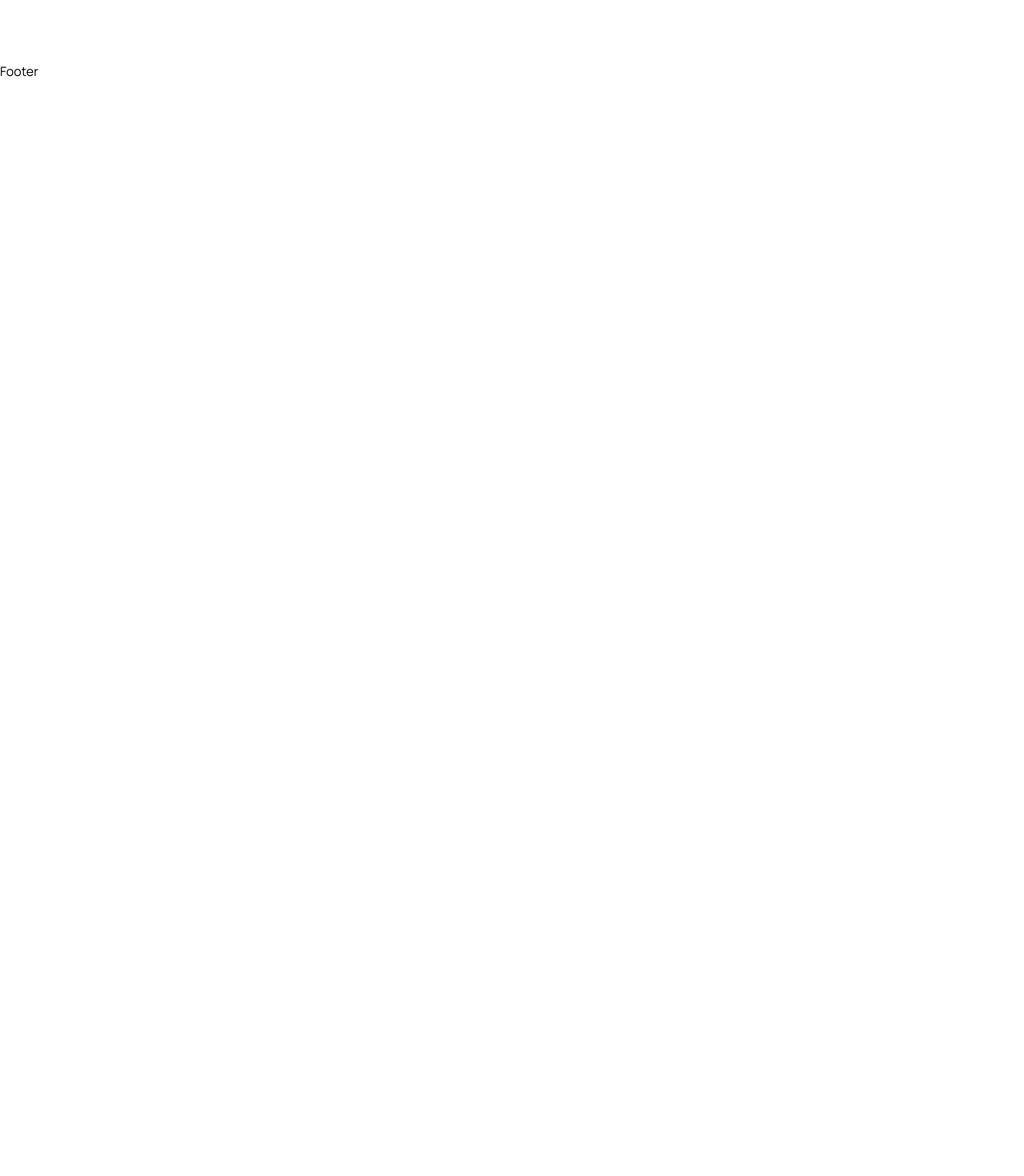
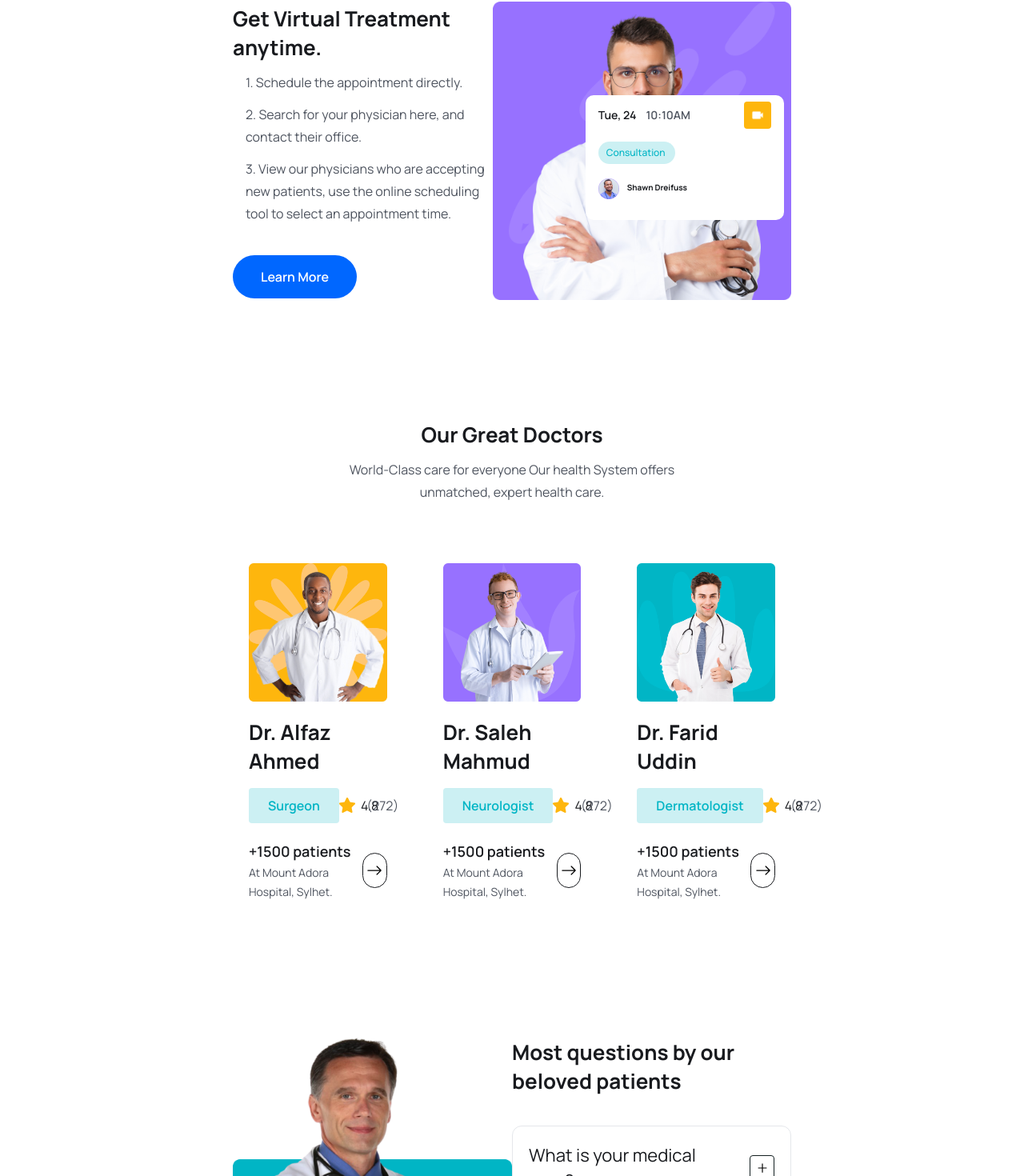
Before and after one commit to shawndreifuss/appointment-booking-app, a React (Vite) app in the folder client/: page / in a window 1280 px wide. Shown: the part 3470-4940 px from the top of the page at 80% size. Before the commit the page ends 3571 px from the top, so only its background shows below. Built offline with nearby package versions, Linux system fonts and the light colour scheme.

Commit message:
added FAQ section to home

```diff
--- /dev/null
+++ b/client/src/components/Doctors/DoctorCard.jsx
@@ -0,0 +1,63 @@
+/* eslint-disable react/prop-types */
+import starIcon from '../../assets/images/Star.png';
+import { Link } from 'react-router-dom';
+import { BsArrowRight } from 'react-icons/bs';
+import { start } from 'init';
+
+const DoctorCard = ({ doctor }) => {
+  const {
+    name,
+    avgRating,
+    totalRating,
+    photo,
+    specialty,
+    totalPatients,
+    hospital,
+  } = doctor;
+  return (
+    <div className="p-3 lg:p-5">
+      <div>
+        <img src={photo} className="w-full" alt="" />
+      </div>
+      <h2 className="text-[18px] leading-[30px] lg:text-[26px] lg:leading-9 text-headingColor font-[700] mt-3 lg:mt-5 ">
+        {name}
+      </h2>
+
+      <div className="mt-2 lg:mt-4 flex items-center justify-between">
+        <span className="bg-[#CCF0F3] text-irisBlueColor py-1 px-2 lg:py-2 lg:px-6 text-[12px] leading-4 rounded lg:text-[16px] lg:leading-7 font-semibold">
+          {specialty}
+        </span>
+
+        <div className="flex items-center gap-[6px]">
+          <span className="flex items-center gap-[6px] text-[14px] leading-6 lg:text-[16px] lg:leading-7 font-semiBold text-headingColor ">
+            <img src={starIcon} alt="" />
+            {avgRating}
+          </span>
+          <span className="text-[14px] leading-6 lg:text-[16px] lg:leading-7 font-[400] text-textColor">
+            ({totalRating})
+          </span>
+        </div>
+      </div>
+
+      <div className="mt-[18px] lg:mt-5 flex items-center justify-between">
+        <div>
+          <h3 className="text-[16px] leading-7 lg:text-[18px] lg:leading-[30px] font-semibold text-headingColor">
+            +{totalPatients} patients
+          </h3>
+          <p className="text-[14px] leading-6 font-[400] text-textColor">
+            At {hospital}
+          </p>
+        </div>
+
+        <Link
+          to="/doctors"
+          className="w-[44px] h-[44px] rounded-full border border-solid border-[#181A1E]  flex items-center justify-center group hover:bg-primaryColor hover:border-none"
+        >
+          <BsArrowRight className="group-hover:text-white w-6 h-5" />
+        </Link>
+      </div>
+    </div>
+  );
+};
+
+export default DoctorCard;
--- /dev/null
+++ b/client/src/components/Doctors/DoctorList.jsx
@@ -0,0 +1,15 @@
+import { doctors } from  '../../assets/data/doctors'
+import DoctorCard from './DoctorCard'
+
+
+const DoctorList = () => {
+  return (
+    <div className="grid grid-cols-1 sm:grid-cols-2 md:grid-cols-3 gap-5 lg:gap-[30px] mt-[30px] lg:mt-[55px]">
+      {doctors.map((doctor) =>
+        <DoctorCard key={doctor.id} doctor={doctor}  />
+      )}
+    </div>
+  );
+}
+
+export default DoctorList
--- /dev/null
+++ b/client/src/components/Faqs/FaqItem.jsx
@@ -0,0 +1,39 @@
+import { useState } from 'react'
+import { AiOutlineMinus, AiOutlinePlus } from 'react-icons/ai'
+
+
+
+const FaqItem = ({ item }) => {
+
+const [isOpen, setisOpen] = useState(false)
+
+const toggleAccordian = () => {
+    setisOpen(!isOpen) }
+
+  return (
+    <div className="p-3 lg:p-5 rounded-[12px] border border-solid border-[D9DCE2] mb-5 cursor-pointer">
+      <div
+        className="flex justify-between items-center gap-5 "
+        onClick={toggleAccordian}
+      >
+        <h4 className="text-[16px] leading-7 lg:text-[22px] leading-8 text-headingColor">
+          {item.question}
+        </h4>
+        <div
+          className={`${
+            isOpen && "bg-primaryColor text-white border-none"
+          }w-7 h-7 lg:w-8 lg:h-8 border border-solid border-[#141F21] rounded flex items-center
+          justify-center`}
+        >
+          {isOpen ? <AiOutlineMinus /> : <AiOutlinePlus />}
+        </div>
+      </div>
+
+      {isOpen &&   <div className="mt-4">
+        <p className='text-[14px] leading-6 lg:text-[16px] lg:leading-7 font-[400] textColor'>{item.content}</p>
+      </div> }
+    </div>
+  );
+};
+
+export default FaqItem
--- /dev/null
+++ b/client/src/components/Faqs/FaqList.jsx
@@ -0,0 +1,15 @@
+import { faqs } from '../../assets/data/faqs'
+import FaqItem
+
+from './FaqItem'
+const FaqList = () => {
+  return (
+ <ul className="mt-[38px]">
+        {faqs.map((item, index ) => (
+            <FaqItem key={index} item={item} />
+        ))}
+ </ul>
+  )
+}
+
+export default FaqList
--- a/client/src/index.css
+++ b/client/src/index.css
@@ -19,7 +19,7 @@
     }
 
     .heading {
-        @apply text-[44px] leading-[54px] font-[700] text-headingColor;
+        @apply text-[44px]  leading-[54px] font-[700] text-headingColor;
     }
     .text__para{
         @apply text-[18px] leading-[30px] font-[400] text-textColor mt-[18px];
--- a/client/src/pages/Home.jsx
+++ b/client/src/pages/Home.jsx
@@ -4,10 +4,16 @@ import heroImg03 from "../assets/images/hero-img03.png";
 import icon01 from "../assets/images/icon01.png";
 import icon02 from "../assets/images/icon02.png";
 import icon03 from "../assets/images/icon03.png";
+import avatarIcon from "../assets/images/avatar-icon.png";
+import featureImage from "../assets/images/feature-img.png";
+import videoIcon from "../assets/images/video-icon.png";
+import faqImage from "../assets/images/faq-img.png";
 import { Link } from "react-router-dom";
 import { BsArrowRight } from "react-icons/bs";
 import About from "../components/About";
 import ServiceList from "../components/Services/ServiceList";
+import DoctorList from "../components/Doctors/DoctorList";
+import FaqList from "../components/Faqs/FaqList";
 
 const Home = () => {
   return (
@@ -164,20 +170,106 @@ const Home = () => {
         <div className="container">
           <div className="xl:w-[470px] mx-auto ">
             <h2 className="heading text-center">Our Medical Services</h2>
-        <p className="text__para text-center">World-Class care for everyone Our health System offers unmatched, expert health care.</p>
+            <p className="text__para text-center">
+              World-Class care for everyone Our health System offers unmatched,
+              expert health care.
+            </p>
           </div>
           <ServiceList />
         </div>
       </section>
 
-
       {/*  ============= Feature Section ================ */}
 
       <section>
-    <div className="container">
+        <div className="container pr-64 pl-64">
           <div className="flex items-center justify-between flex-col lg:flex-row">
+            {/*  ========= Feature Content  */}
+            <div className="xl:w-[670px]">
+              <h2 className="heading">
+                Get Virtual Treatment <br />
+                anytime.
+              </h2>
+              <ul className="pl-4">
+                <li className="text__para">
+                  1. Schedule the appointment directly.
+                </li>
+                <li className="text__para">
+                  2. Search for your physician here, and contact their office.
+                </li>
+                <li className="text__para">
+                  3. View our physicians who are accepting new patients, use the
+                  online scheduling tool to select an appointment time.
+                </li>
+              </ul>
+              <Link to="/">
+                <button className="btn">Learn More</button>
+              </Link>
+            </div>
 
-        {/*  ========= Feature Content  */}
+            {/*  ========= Feature Image ===========  */}
+            <div className="relative z-10 xl:w-[770px] flex justify-end mt-[50px] lg:mt-0">
+              <img src={featureImage} alt="" />
+              <div className="w-[150px] ml-24 lg:w-[248px] bg-white absolute bottom-[50px] left-0 md:bottom-[100px] md:left-5 p-2 pb-3 lg:px-4 lg:pb-[26px] rounded-[10px]">
+                <div className="flex items-center justify-between">
+                  <div className="flex items-center gap-[6px] lg:gap-3">
+                    <p className="text-[10px] leading-[10px] lg:text-[14px] lg:leading-5 text-headingColor font-[600]">
+                      Tue, 24
+                    </p>
+                    <p className="text-[10px] leading-[10px] lg:text-[14px] lg:leading-5 text-textColor font-[600]">
+                      10:10AM
+                    </p>
+                  </div>
+                  <span className="w-5 h-5 lg:w-[34px] lg:h-[34px] flex items-center justify-center bg-yellowColor rounded py-1 px-[6px] lg:px-[9px]">
+                    <img src={videoIcon} alt="" />
+                  </span>
+                </div>
+
+                <div className="rounded-full w-[65px] lg:w-[96px] bg-[#CCF0F3] py-1 px-2 lg:py-[6px] lg:px-[10px] text-[8px] leading-[8px] lg:text-[12px] lg:leading-4 text-irisBlueColor font-[500] mt-2 lg:mt-4">
+                  Consultation
+                </div>
+
+                <div className="flex items center gap[-6px0 lg:gap-[10px] mt-2 lg:mt-[18px]">
+                  <img src={avatarIcon} alt="" />
+                  <h4 className="text-[10px] leading-3 lg:text-916px] lg:leading-[22px] font-[700] text-headingColor">
+                    Shawn Dreifuss
+                  </h4>
+                </div>
+              </div>
+            </div>
+          </div>
+        </div>
+      </section>
+
+      {/* ============= Our Great Doctors =========== */}
+      <section>
+        <div className="container pr-64 pl-64">
+          <div className="xl:w-[470px] mx-auto ">
+            <h2 className="heading text-center">Our Great Doctors</h2>
+            <p className="text__para text-center">
+              World-Class care for everyone Our health System offers unmatched,
+              expert health care.
+            </p>
+          </div>
+
+          <DoctorList />
+        </div>
+      </section>
+
+      {/*  ============== Faq Section =============== */}
+
+      <section>
+        <div className="container pr-64 pl-64">
+          <div className="flex justify-between gap-[50px] lg:gap-0">
+            <div className="w-1/2 hidden md:block">
+              <img src={faqImage} alt="" />
+            </div>
+
+            <div className="w-full md:w-1/2">
+              <h2 className="heading">Most questions by our beloved patients</h2>
+
+              <FaqList />
+            </div>
           </div>
         </div>
       </section>
```
Lines whose indentation alone changed are shown as unchanged.
